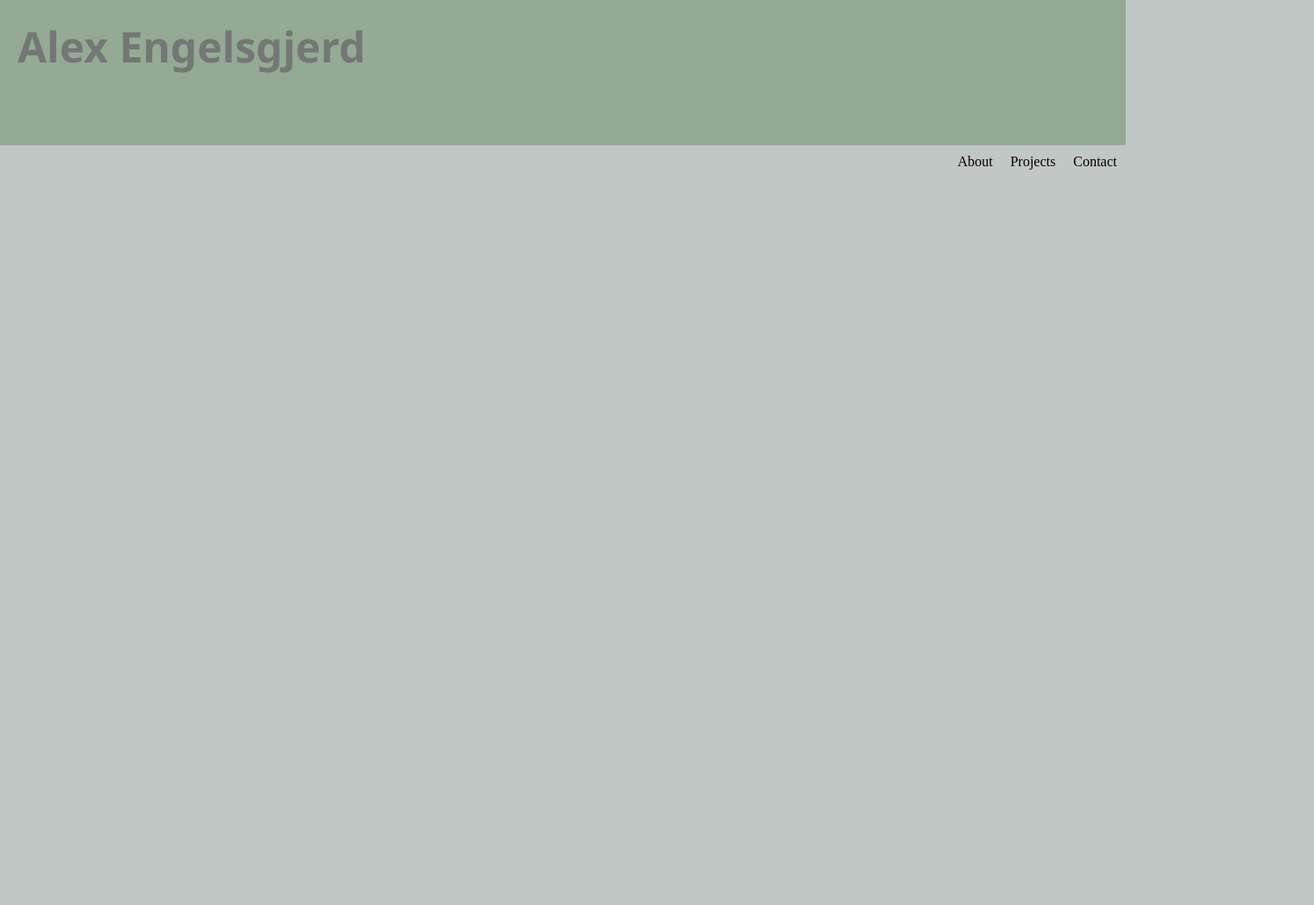
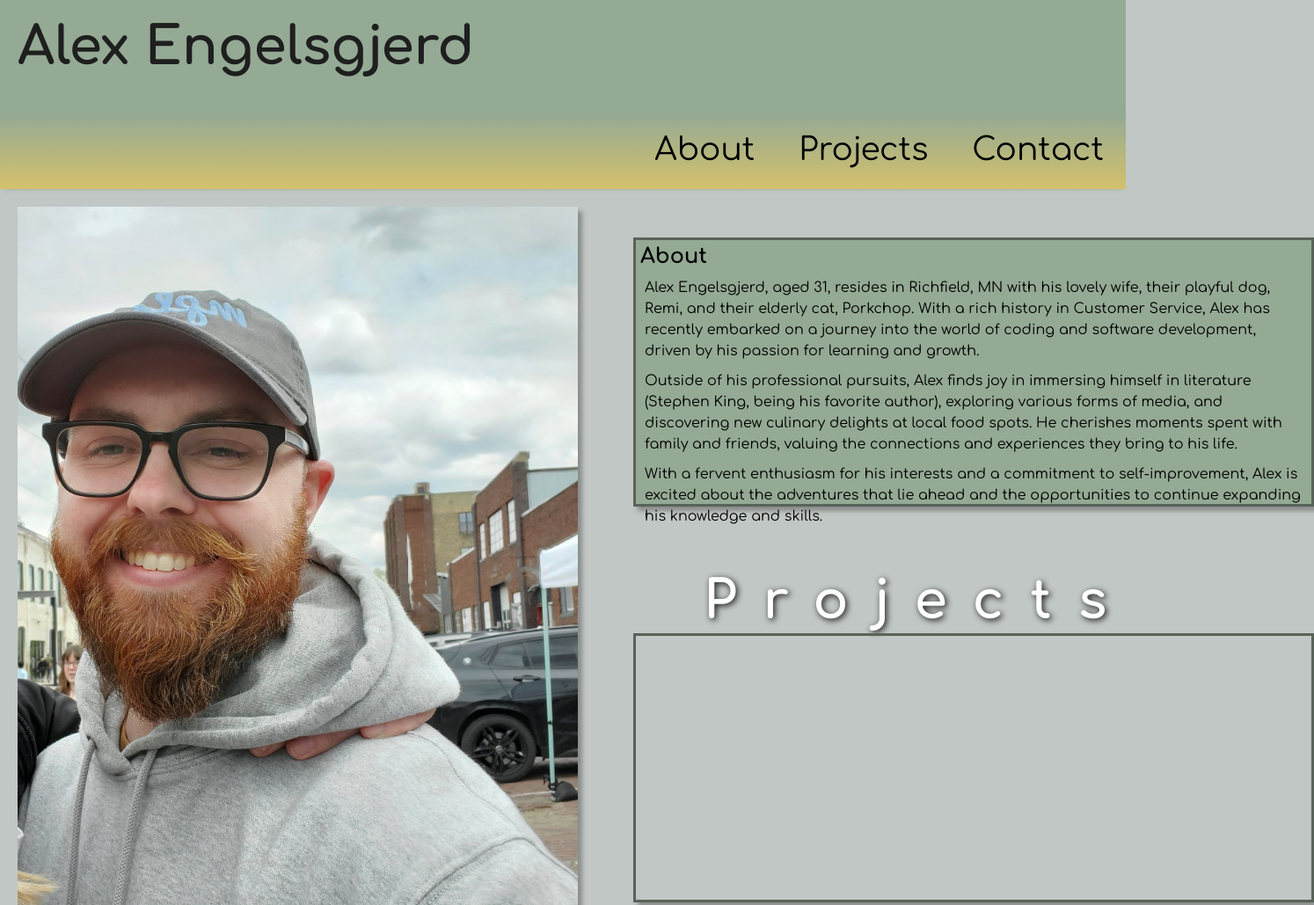
Before and after one commit to atengelsgjerd/ATEportfolio, a plain HTML site: page index.html in a window 1280 px wide. Shown: the top 1029 px of the page at 88% size, 1494 px wide, since content can reach past the window. Before the commit the page ends 800 px from the top, so only its background shows below. Drawn offline with Linux system fonts and the light colour scheme.

Commit message:
Added content to About section and :hover styling to nav bar

```diff
--- a/assets/style.css
+++ b/assets/style.css
@@ -7,6 +7,7 @@ body {
   background-color: rgb(193, 199, 196);
   margin: 0;
   padding: 0;
+  font-family: "Comfortaa", sans-serif;
 }
 
 .mainHeader {
@@ -14,19 +15,78 @@ body {
   margin: 0;
   padding: 20px;
   background-color: rgb(148, 170, 148);
-  height: 125px;
+  height: 75px;
 }
 .mainHeader h1 {
   text-align: left;
-  font-size: 48px;
+  font-size: 60px;
   margin: 0;
-  font-family:'Segoe UI', Tahoma, Geneva, Verdana, sans-serif;
-  color: rgb(116, 119, 118);
+  color: rgb(30, 31, 30);
 }
 nav {
+  display: flex;
   justify-content: flex-end;
-  display: flex;
+  align-items: flex-end;
+  background: linear-gradient(to bottom,rgb(148, 170, 148) 15%, transparent 100%);
+  background-color: rgb(212, 193, 108);
+  box-shadow: 0px 5px 5px -5px rgb(148, 170, 148);
+  height: 100px;
+  width: 100%;
+  margin-left: auto;
+  margin-bottom: auto;
 }
 .nav {
-  padding: 10px;
+  padding: 25px;
+  cursor: pointer;
+  font-size: 36px;
+  transition: all 0.3s ease;
 }
+
+.nav:hover {
+  background: linear-gradient(to top, rgba(193, 199, 196, 1) 15%, rgba(193, 199, 196, 0) 100%);
+  transition: all 0.3s ease;
+}
+main {
+  display: block;
+  width: 100%;
+}
+main img {
+  height: 900px;
+  margin: 20px;
+  box-shadow: 5px 5px 5px rgb(137, 141, 139);
+}
+section {
+  border: 3px solid rgb(89, 99, 89);
+  box-shadow: 5px 5px 5px rgb(137, 141, 139);
+  flex-direction: column;
+  width: 60%;
+  height: 300px;
+  margin: 20px;
+}
+section h2 {
+  margin: 5px;
+}
+main section p {
+  margin: 10px;
+  line-height: 1.5em;
+}
+.About {
+  position: absolute;
+  top: 250px;
+  left: 700px;
+  background-color: rgb(148, 170, 148);
+}
+#projects {
+  position: absolute;
+  text-shadow: 2px 2px 7px #111111;
+  top: 650px;
+  left: 800px;
+  font-size: 60px;
+  letter-spacing: .5em;
+  color: #ffffff
+}
+.Projects {
+  position: absolute;
+  top: 700px;
+  left: 700px;
+}
--- a/index.html
+++ b/index.html
@@ -4,6 +4,9 @@
     <meta charset="UTF-8">
     <meta name="viewport" content="width=device-width, initial-scale=1.0">
     <link rel="stylesheet" type="text/css" href="assets/style.css">
+    <link rel="preconnect" href="https://fonts.googleapis.com">
+<link rel="preconnect" href="https://fonts.gstatic.com" crossorigin>
+<link href="https://fonts.googleapis.com/css2?family=Comfortaa:wght@300..700&display=swap" rel="stylesheet">
     <title>Alex Engelsgjerd</title>
 </head>
 <body>
@@ -16,7 +19,25 @@
         <a class="nav">Contact</a>
         </nav>
         <main>
+            <img src="assets/images/Alexphoto.jpg" class="Alex" alt="photo of Alex"/>
+
+            <section class="About">
+                <h2 id="about">About</h2>
+                <p>Alex Engelsgjerd, aged 31, resides in Richfield, MN with his lovely wife, their playful dog, Remi, and their elderly cat, Porkchop.
+                    With a rich history in Customer Service, Alex has recently embarked on a journey into the world of coding and software development,
+                driven by his passion for learning and growth.</p>
+                <p>Outside of his professional pursuits, Alex finds joy in immersing himself in literature (Stephen King, being his favorite author),
+                exploring various forms of media, and discovering new culinary delights at local food spots. He cherishes moments spent with family
+                and friends, valuing the connections and experiences they bring to his life.
+                </p>
+                <p>With a fervent enthusiasm for his interests and a commitment to self-improvement, Alex is excited about the adventures that lie ahead
+                    and the opportunities to continue expanding his knowledge and skills.
+                </p>
+            </section>
+            <h2 id="projects">Projects</h2>
+            <section class="Projects">
+
+            </section>
         </main>
-
 </body>
 </html>
```
Also changed, not shown: assets/images/Alexphoto.jpg (added).
